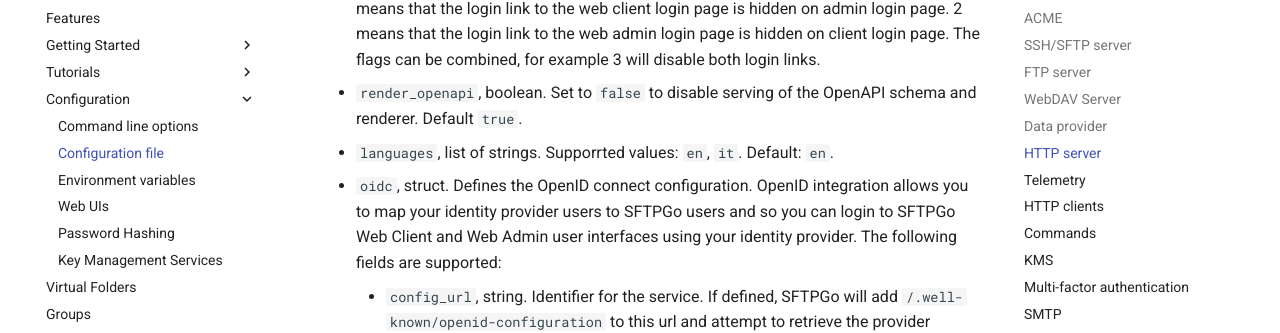
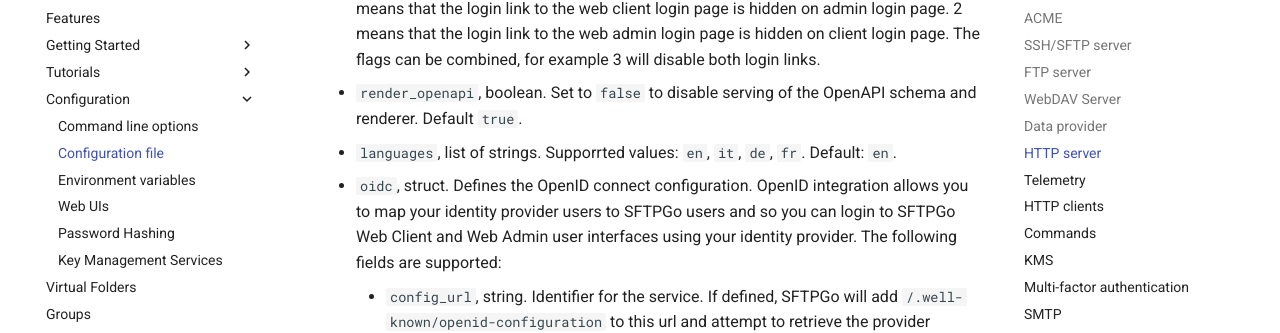
Before and after one commit to sftpgo/docs, an MkDocs documentation site: the page built from docs/config-file.md, in a window 1280 px wide and 900 px high, scrolled down 20666 px. Shown: the part 117-450 px from the top of the window. Built offline with MkDocs 1.6.1 and Material for MkDocs 9.7.7, drawn with Linux system fonts in a browser that asks for light colours; emoji names are drawn with the system emoji font; the version menu is left out.

```diff
--- a/docs/config-file.md
+++ b/docs/config-file.md
@@ -277,7 +277,7 @@ Supported configuration parameters for the `httpd` section (REST API, WebAdmin,
   - `client_ip_header_depth`, integer. Some client IP headers such as `X-Forwarded-For` can contain multiple IP address, this setting define the position to trust starting from the right. For example if we have: `10.0.0.1,11.0.0.1,12.0.0.1,13.0.0.1` and the depth is `0`, SFTPGo will use `13.0.0.1` as client IP, if depth is `1`, `12.0.0.1` will be used and so on. Default: `0`.
   - `hide_login_url`, integer. If both web admin and web client are enabled each login page will show a link to the other one. This setting allows to hide this link. 0 means that the login links are displayed on both admin and client login page. This is the default. 1 means that the login link to the web client login page is hidden on admin login page. 2 means that the login link to the web admin login page is hidden on client login page. The flags can be combined, for example 3 will disable both login links.
   - `render_openapi`, boolean. Set to `false` to disable serving of the OpenAPI schema and renderer. Default `true`.
-  - `languages`, list of strings. Supporrted values: `en`, `it`. Default: `en`.
+  - `languages`, list of strings. Supporrted values: `en`, `it`, `de`, `fr`. Default: `en`.
   - `oidc`, struct. Defines the OpenID connect configuration. OpenID integration allows you to map your identity provider users to SFTPGo users and so you can login to SFTPGo Web Client and Web Admin user interfaces using your identity provider. The following fields are supported:
     - `config_url`, string. Identifier for the service. If defined, SFTPGo will add `/.well-known/openid-configuration` to this url and attempt to retrieve the provider configuration on startup. SFTPGo will refuse to start if it fails to connect to the specified URL. Default: blank.
     - `client_id`, string. Defines the application's ID. Default: blank.
```
